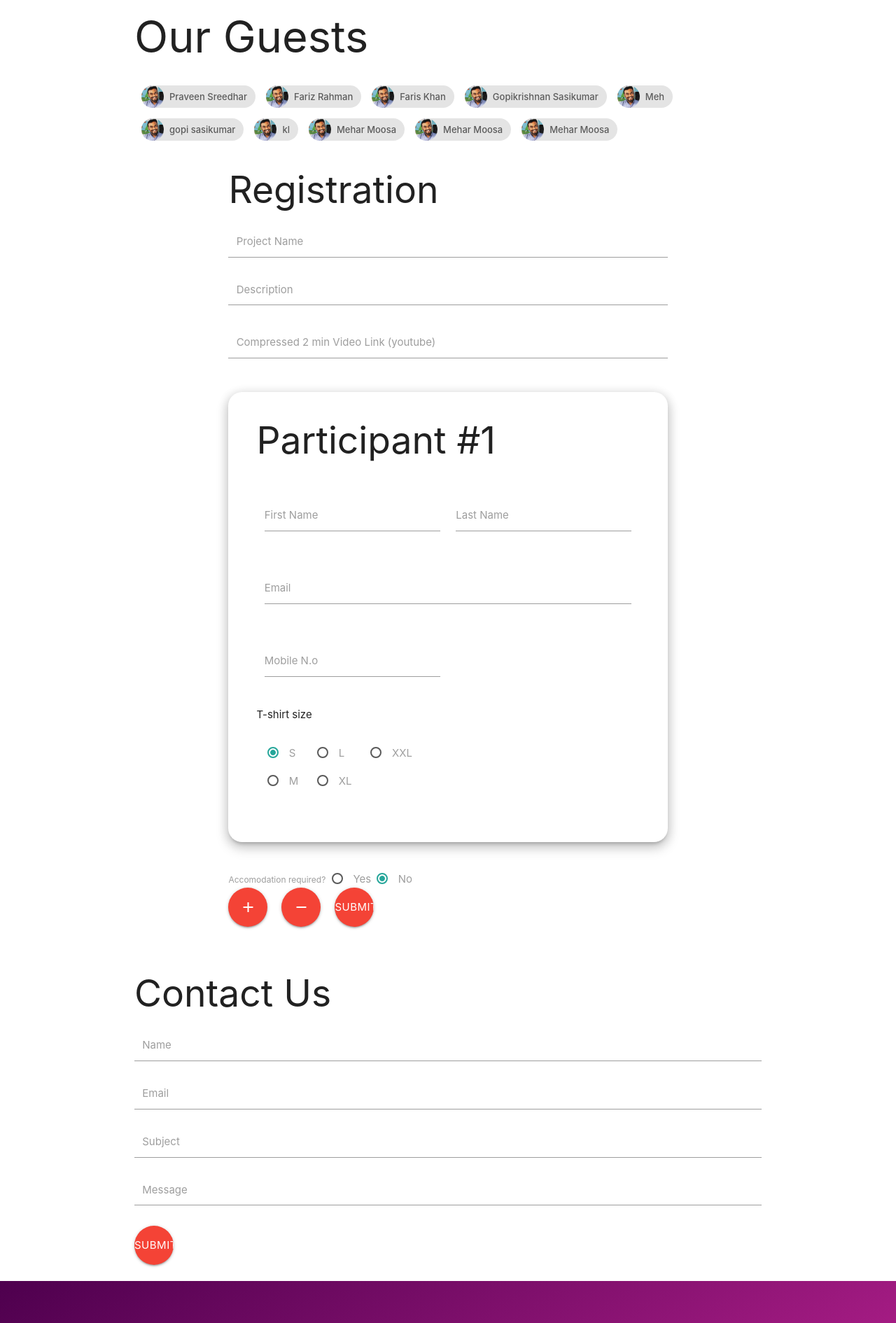
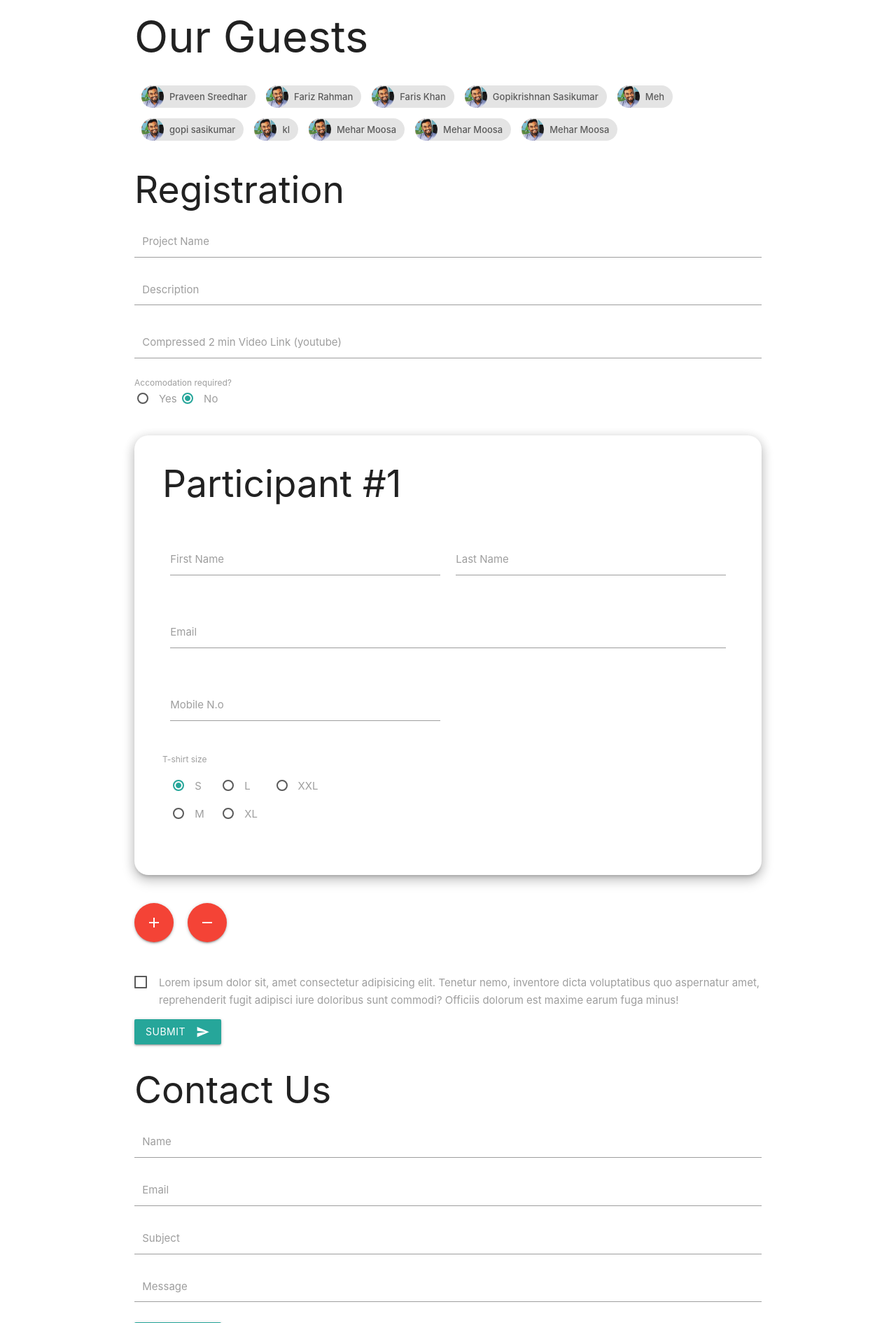
Before and after one commit to iedccoet/aifestregistration, a PHP site: page / in a window 1280 px wide. Shown: the part 824-2714 px from the top of the page at 70% size. Run offline with PHP 8.4, Linux system fonts and the light colour scheme; some libraries are stand-ins or nearby versions.

Commit message:
made small changes in the layout

```diff
--- a/contact.php
+++ b/contact.php
@@ -52,9 +52,9 @@
                 <label for="message_lab">Message</label>
             </div>
 
-            <div class="addparticipantbtn">
-              <button type="submit" name="submit" class="btn-floating btn-large waves-effect waves-light red " onClick="clicked()">Submit</button>
-          </div>
+            <button class="btn waves-effect waves-light" type="submit" name="action">Submit
+            <i class="material-icons right">send</i>
+          </button>
 		</form>
 	</div>
 	<br/>
--- a/css/main.css
+++ b/css/main.css
@@ -43,7 +43,7 @@ body{
 
 i.footericon {
     color: white;
-    padding: 1vw;
+    padding-right: 10px;
 }
 
 .participant{
--- a/index.php
+++ b/index.php
@@ -85,9 +85,10 @@
 
 
 
-    <div class="registrationform container" id="registration">
+    <div class="registrationform " id="registration">
         <h2>Registration</h2>
         <form action="apply.php" method="POST">
+
             <div class="input-field col s12">
                 <input id="project_name" type="text" class="validate" name="project_name">
                 <label for="project_name">Project Name</label>
@@ -100,15 +101,8 @@
                 <input id="video_link" type="text" class="validate" name="video_link">
                 <label for="video_link">Compressed 2 min Video Link (youtube)</label>
             </div>
-            <div id="details_1"></div>
-            <div id="details_2"></div>
-            <div id="details_3"></div>
-            <div id="details_4"></div>
-            <div id="details_5"></div>
-            <div id="details_6"></div>
-
             <div>
-              <label>Accomodation required?</label>
+              <label>Accomodation required?</label><br>
                   <label>
                     <input class="with-gap" name="accomodation" type="radio"  value="Yes"/>
                     <span>Yes</span>
@@ -119,22 +113,37 @@
                     <span>No</span>
                   </label>
             </div>
+            <div id="details_1"></div>
+            <div id="details_2"></div>
+            <div id="details_3"></div>
+            <div id="details_4"></div>
+            <div id="details_5"></div>
+            <div id="details_6"></div>
+
 
 <!--do not end div here-->
     </div>
 
-        <div class="addbtn container">
-          <div class="addparticipantbtn">
-              <a class="btn-floating btn-large waves-effect waves-light red " onclick="increment()" ><i class="material-icons">add</i></a>
-          </div>
-          <div class="addparticipantbtn">
-              <a class="btn-floating btn-large waves-effect waves-light red " onclick="remove()" ><i class="material-icons">remove</i></a>
-          </div>
+    <div class="addbtn">
+        <div class="addparticipantbtn">
+            <a class="btn-floating btn-large red " onclick="increment()" ><i class="material-icons">add</i></a>
+        </div>
+        <div class="addparticipantbtn">
+            <a class="btn-floating btn-large  red " onclick="remove()" ><i class="material-icons">remove</i></a>
+        </div>
 
-          <div class="addparticipantbtn">
-              <button type="submit" name="submit" class="btn-floating btn-large waves-effect waves-light red " >Submit</button>
-          </div>
+      </div>
+        <div>
+        <p>
+      <label>
+        <input type="checkbox" onchange="document.getElementById('regsubmit').disabled = !this.checked;"/>
+        <span>Lorem ipsum dolor sit, amet consectetur adipisicing elit. Tenetur nemo, inventore dicta voluptatibus quo aspernatur amet, reprehenderit fugit adipisci iure doloribus sunt commodi? Officiis dolorum est maxime earum fuga minus!</span>
+      </label>
+    </p>
         </div>
+        <button class="btn waves-effect waves-light" type="submit" name="action" id = "regsubmit">Submit
+            <i class="material-icons right">send</i>
+          </button>
       </form>
 
     </div>
@@ -149,7 +158,7 @@
             <div class="col 12 s12">
               <h5 class="white-text">AI FEST 2.0</h5>
               <a href="#"><i class="fab fa-instagram fa-3x footericon"></i></a>
-              <a href="#"><i class="fab fa-github-square fa-3x footericon"></i></a>
+              <a href="https://github.com/iedccoet" target="_blank"><i class="fab fa-github-square fa-3x footericon"></i></a>
               <p class="grey-text text-lighten-4">AI Expo 2019  aims at being one of the premier events and  will be a medley of technology infused with innovative thinking and inspiration thus making this event an  unforgettable experience for all. If you have a thirst for learning more about the technology behind artificial intelligence or have amazing project ideas and solutions to tackle modern day problems with the help of AI  join us for discovering radical developments in the field of AI and get a chance to meet and interact with brightest minds in the field of technology .</p>
             </div>
 
@@ -219,7 +228,7 @@
                       </div>\
                       \
                   </div>\
-               <p>T-shirt size</p>\
+               <label> T-shirt size</label>\
                   <div class="row s12">\
 \
 \
```
